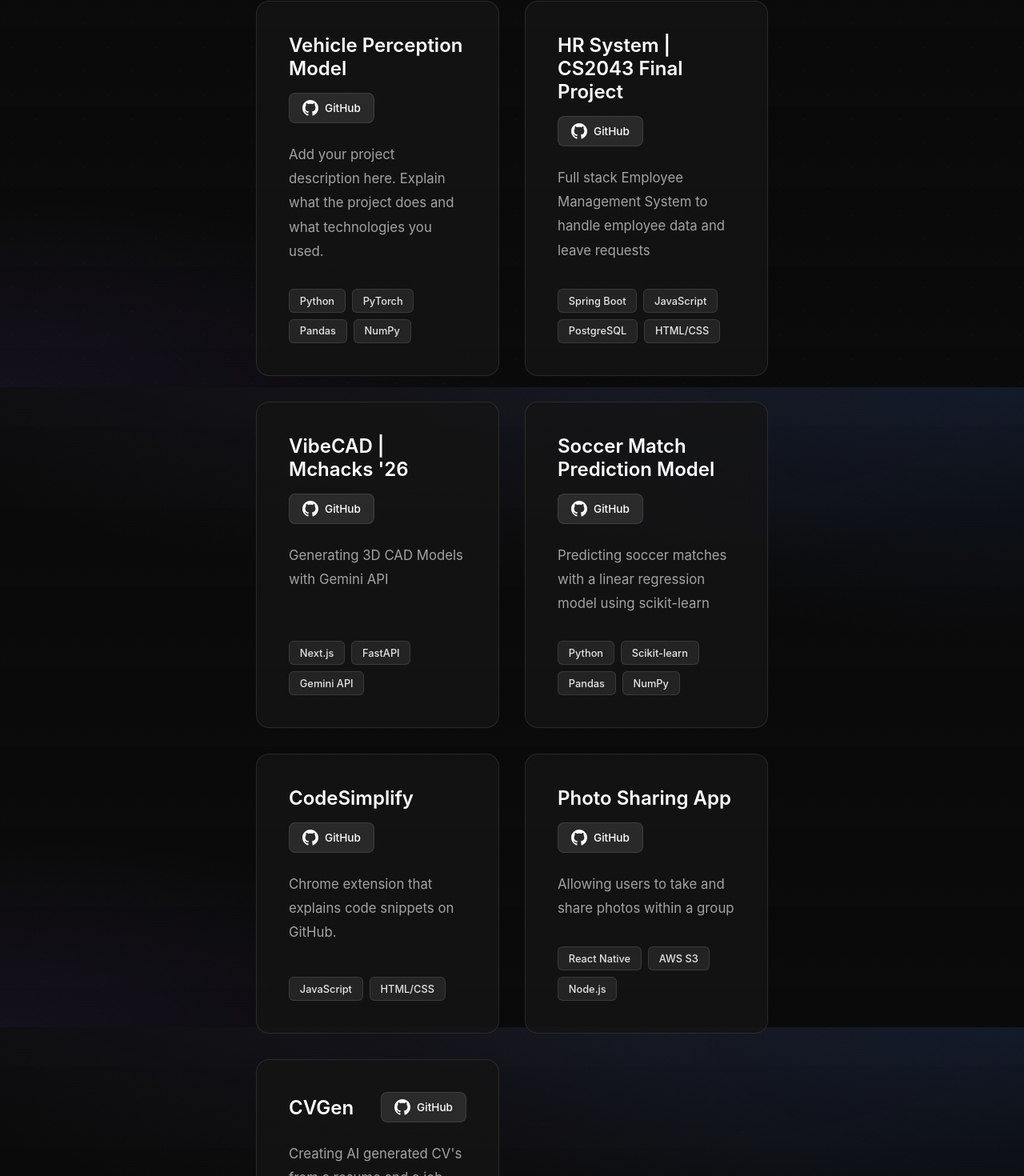
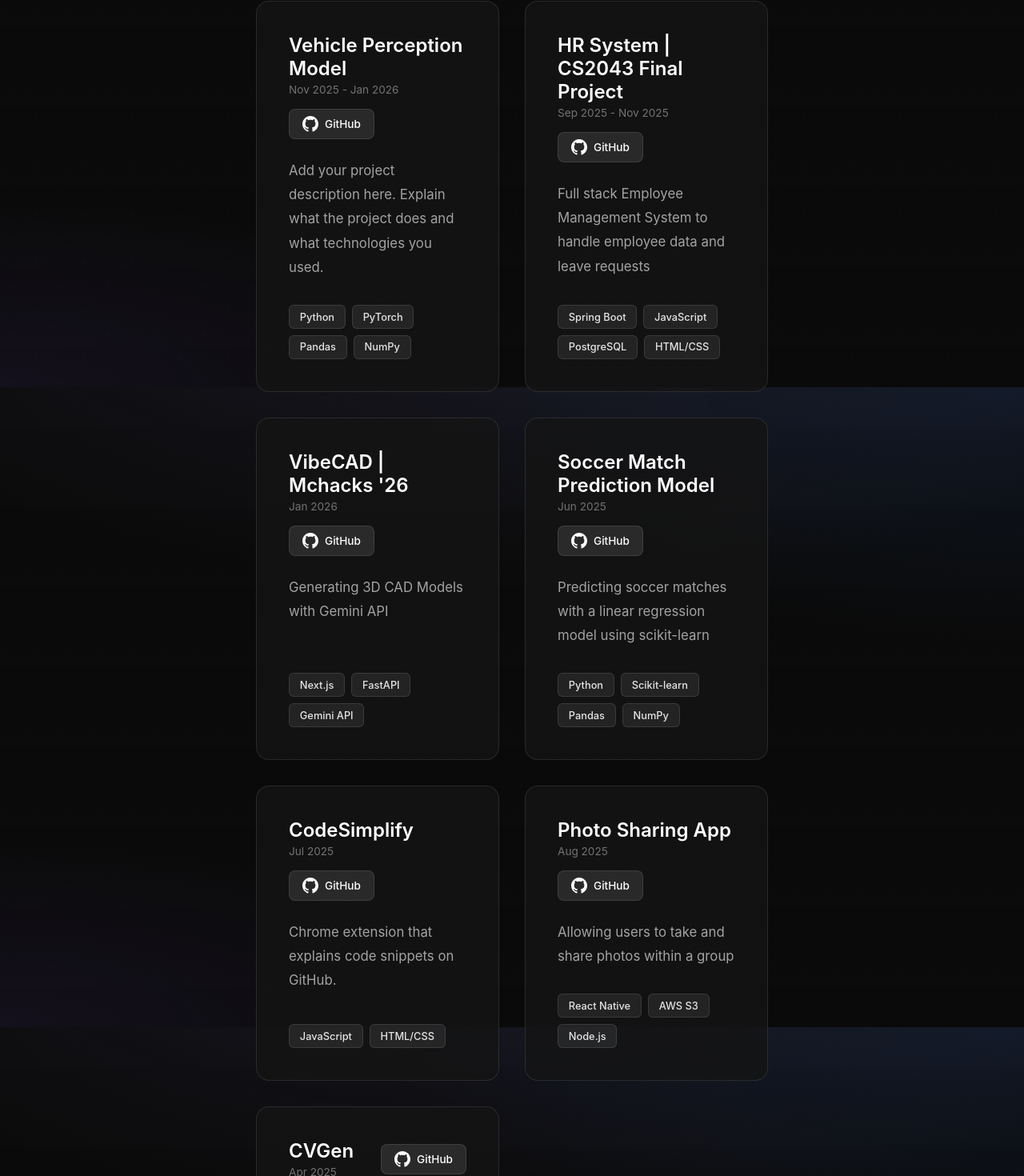
Before and after one commit to DaxManuel27/portfolio-site, a Next.js app: page /projects in a window 1280 px wide. Shown: the part 316-1786 px from the top of the page at 80% size. Built offline with nearby package versions, Linux system fonts and the light colour scheme.

Commit message:
project dates

```diff
--- a/app/projects/page.tsx
+++ b/app/projects/page.tsx
@@ -6,42 +6,49 @@ import { useEffect } from 'react'
 const projects = [
   {
     title: "Vehicle Perception Model",
+    dateRange: "Nov 2025 - Jan 2026",
     description: "Add your project description here. Explain what the project does and what technologies you used.",
     tags: ["Python", "PyTorch", "Pandas", "NumPy"],
     github: "https://github.com/DaxManuel27vehicle-perception-model"
   },
   {
     title: "HR System | CS2043 Final Project",
+    dateRange: "Sep 2025 - Nov 2025",
     description: "Full stack Employee Management System to handle employee data and leave requests",
     tags: ["Spring Boot", "JavaScript", "PostgreSQL", "HTML/CSS"],
     github: "https://github.com/DaxManuel27CS2043-Project"
   },
   {
     title: "VibeCAD | Mchacks '26",
+    dateRange: "Jan 2026",
     description: "Generating 3D CAD Models with Gemini API",
     tags: ["Next.js", "FastAPI", "Gemini API"],
     github: "https://github.com/DaxManuel27/McHacks"
   },
   {
     title: "Soccer Match Prediction Model",
+    dateRange: "Jun 2025",
     description: "Predicting soccer matches with a linear regression model using scikit-learn",
     tags: ["Python", "Scikit-learn", "Pandas", "NumPy"],
     github: "https://github.com/DaxManuel27/Soccer-Prediction-Model"
   },
   {
     title: "CodeSimplify",
+    dateRange: "Jul 2025",
     description: "Chrome extension that explains code snippets on GitHub.",
     tags: ["JavaScript", "HTML/CSS"],
     github: "https://github.com/DaxManuel27/codesimplify"
   },
   {
     title: "Photo Sharing App",
+    dateRange: "Aug 2025",
     description: "Allowing users to take and share photos within a group",
     tags: ["React Native", "AWS S3", "Node.js"],
     github: "https://github.com/DaxManuel27/photo-app"
   },
   {
     title: "CVGen",
+    dateRange: "Apr 2025",
     description: "Creating AI generated CV's from a resume and a job description",
     tags: ["HTML/CSS", "Node.js", "Gemini API"],
     github: "https://github.com/DaxManuel27/CVGen"
@@ -84,7 +91,10 @@ export default function Projects() {
             {projects.map((project, index) => (
               <div key={index} className={`${styles.projectCard} ${styles.fadeIn}`}>
                 <div className={styles.projectHeader}>
-                  <h2 className={styles.projectTitle}>{project.title}</h2>
+                  <div>
+                    <h2 className={styles.projectTitle}>{project.title}</h2>
+                    <p className={styles.dateRange}>{project.dateRange}</p>
+                  </div>
                   <a href={project.github} target="_blank" rel="noopener noreferrer" className={styles.githubButton}>
                     <svg xmlns="http://www.w3.org/2000/svg" width="20" height="20" viewBox="0 0 24 24" fill="currentColor">
                       <path d="M12 0c-6.626 0-12 5.373-12 12 0 5.302 3.438 9.8 8.207 11.387.599.111.793-.261.793-.577v-2.234c-3.338.726-4.033-1.416-4.033-1.416-.546-1.387-1.333-1.756-1.333-1.756-1.089-.745.083-.729.083-.729 1.205.084 1.839 1.237 1.839 1.237 1.07 1.834 2.807 1.304 3.492.997.107-.775.418-1.305.762-1.604-2.665-.305-5.467-1.334-5.467-5.931 0-1.311.469-2.381 1.236-3.221-.124-.303-.535-1.524.117-3.176 0 0 1.008-.322 3.301 1.23.957-.266 1.983-.399 3.003-.404 1.02.005 2.047.138 3.006.404 2.291-1.552 3.297-1.23 3.297-1.23.653 1.653.242 2.874.118 3.176.77.84 1.235 1.911 1.235 3.221 0 4.609-2.807 5.624-5.479 5.921.43.372.823 1.102.823 2.222v3.293c0 .319.192.694.801.576 4.765-1.589 8.199-6.086 8.199-11.386 0-6.627-5.373-12-12-12z"/>
--- a/app/projects/projects.module.css
+++ b/app/projects/projects.module.css
@@ -96,8 +96,15 @@
 .projectTitle {
   font-size: 1.5rem;
   color: #ffffff;
+  margin: 0 0 0.25rem 0;
+  font-weight: 600;
+}
+
+.dateRange {
+  font-size: 0.85rem;
+  color: #737373;
   margin: 0;
-  font-weight: 600;
+  font-weight: 400;
 }
 
 .githubButton {
```
